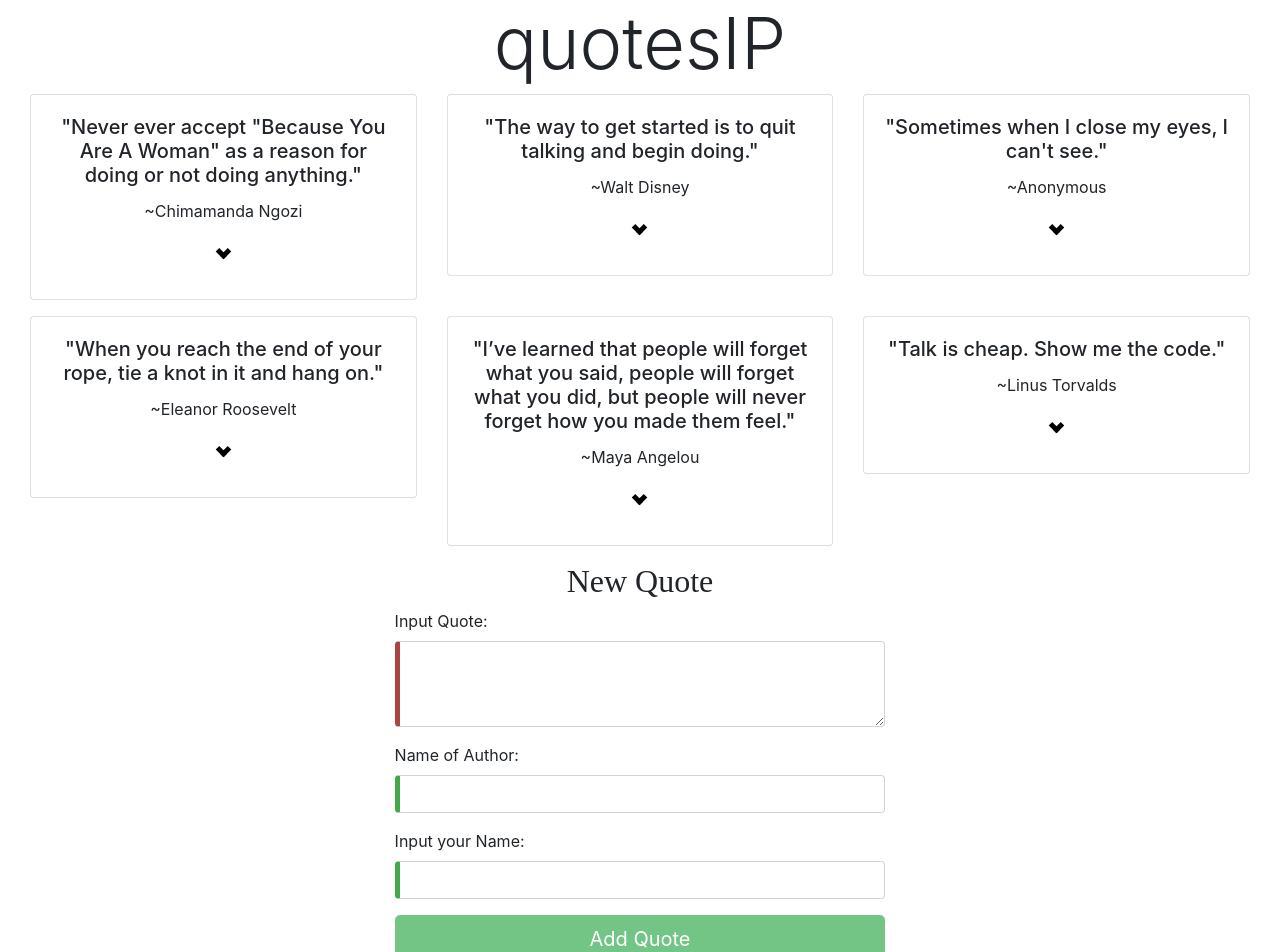
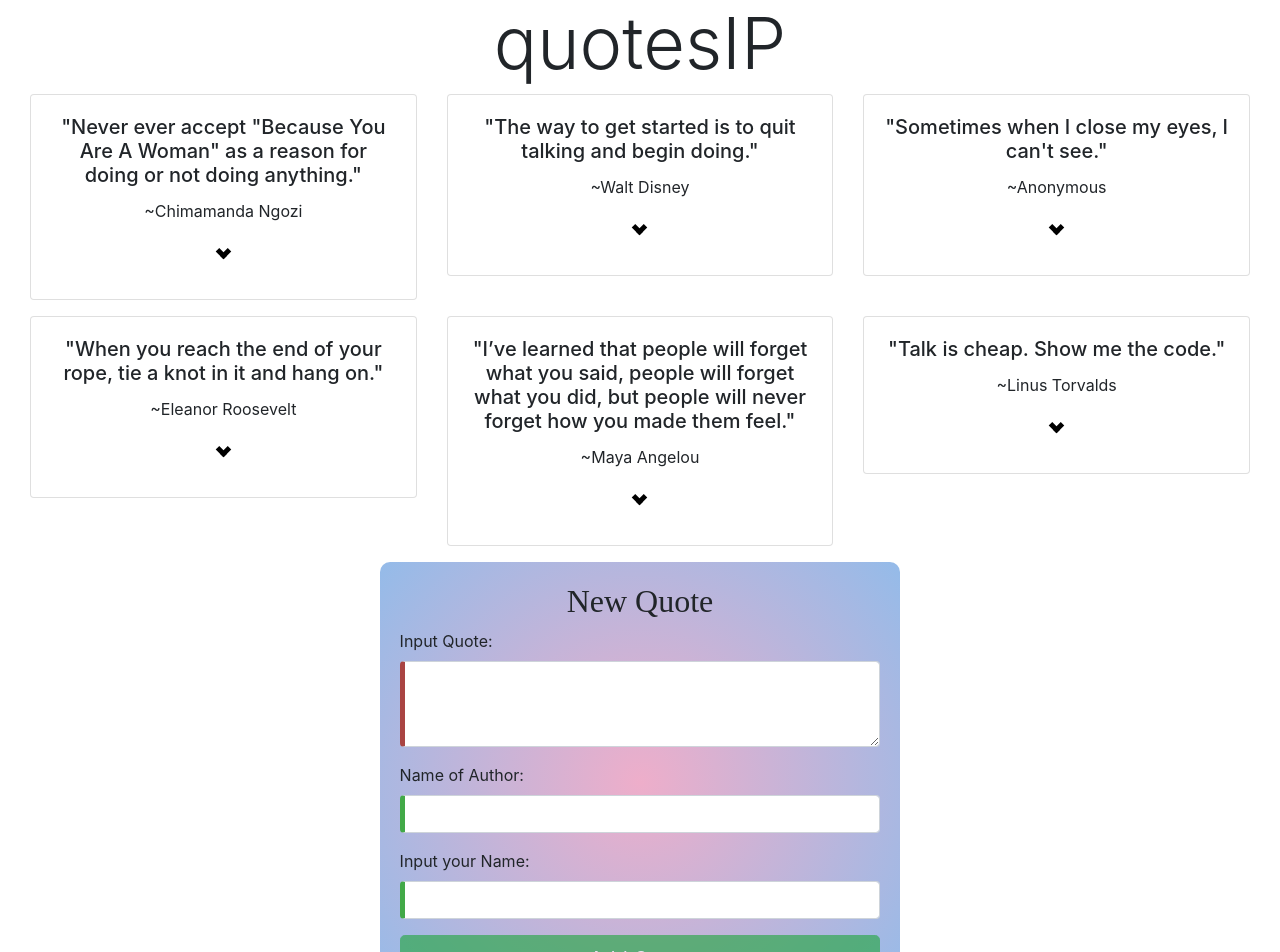
Before and after one commit to JoyWambui/quotesIP, an Angular app: page / in a window 1280 px wide. Shown: the top 952 px of the page. Built offline with nearby package versions, Linux system fonts and the light colour scheme.

Commit message:
add style to form

```diff
--- a/src/app/quotes/quotes.component.css
+++ b/src/app/quotes/quotes.component.css
@@ -9,3 +9,10 @@
   transform: rotate(45deg);
   -webkit-transform: rotate(45deg);
 }
+.form{
+  border: 2px;
+  border-radius: 10px;
+  background: rgb(238,174,202);
+  background: radial-gradient(circle, rgba(238,174,202,1) 0%, rgba(148,187,233,1) 100%);
+  padding: 20px;
+}
```
